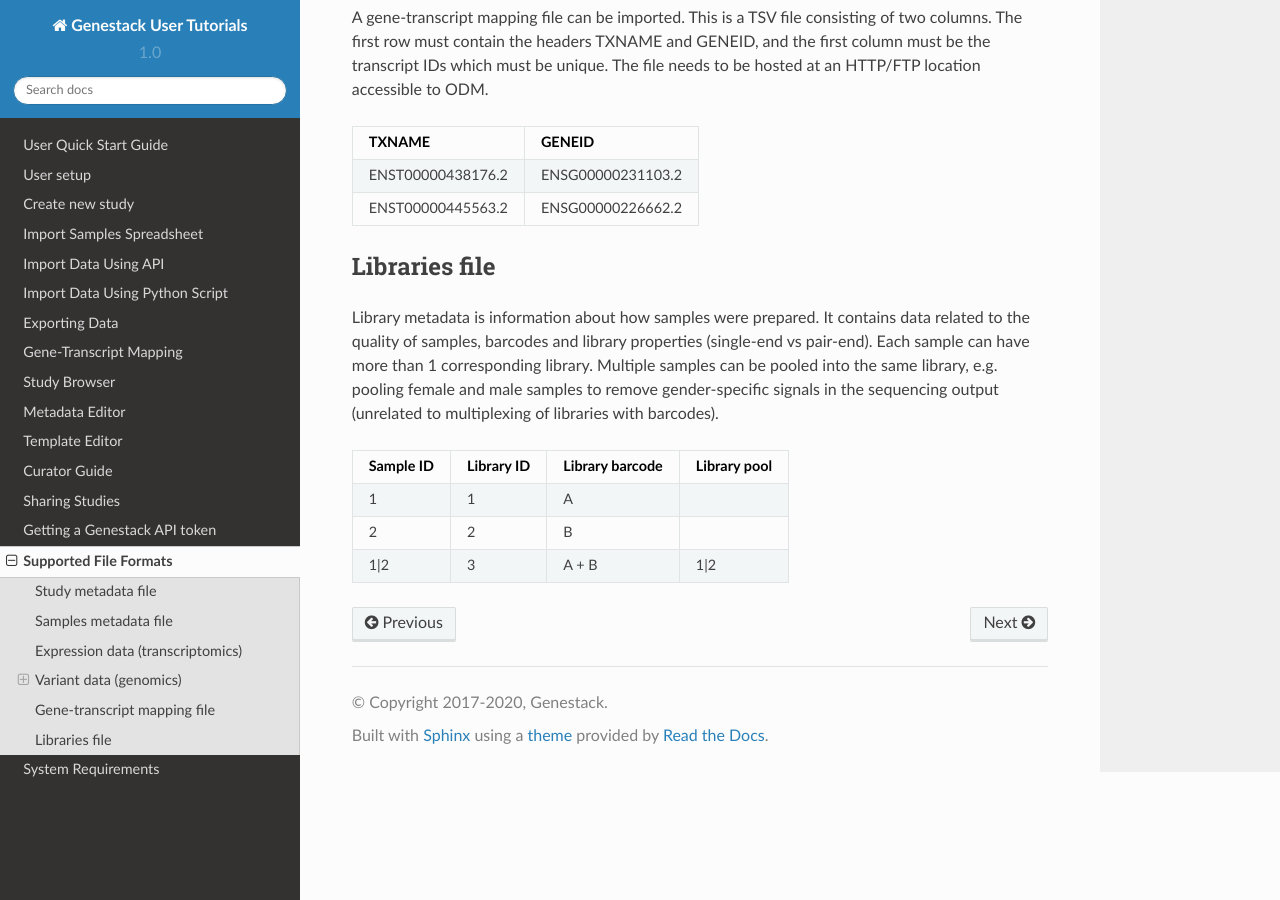
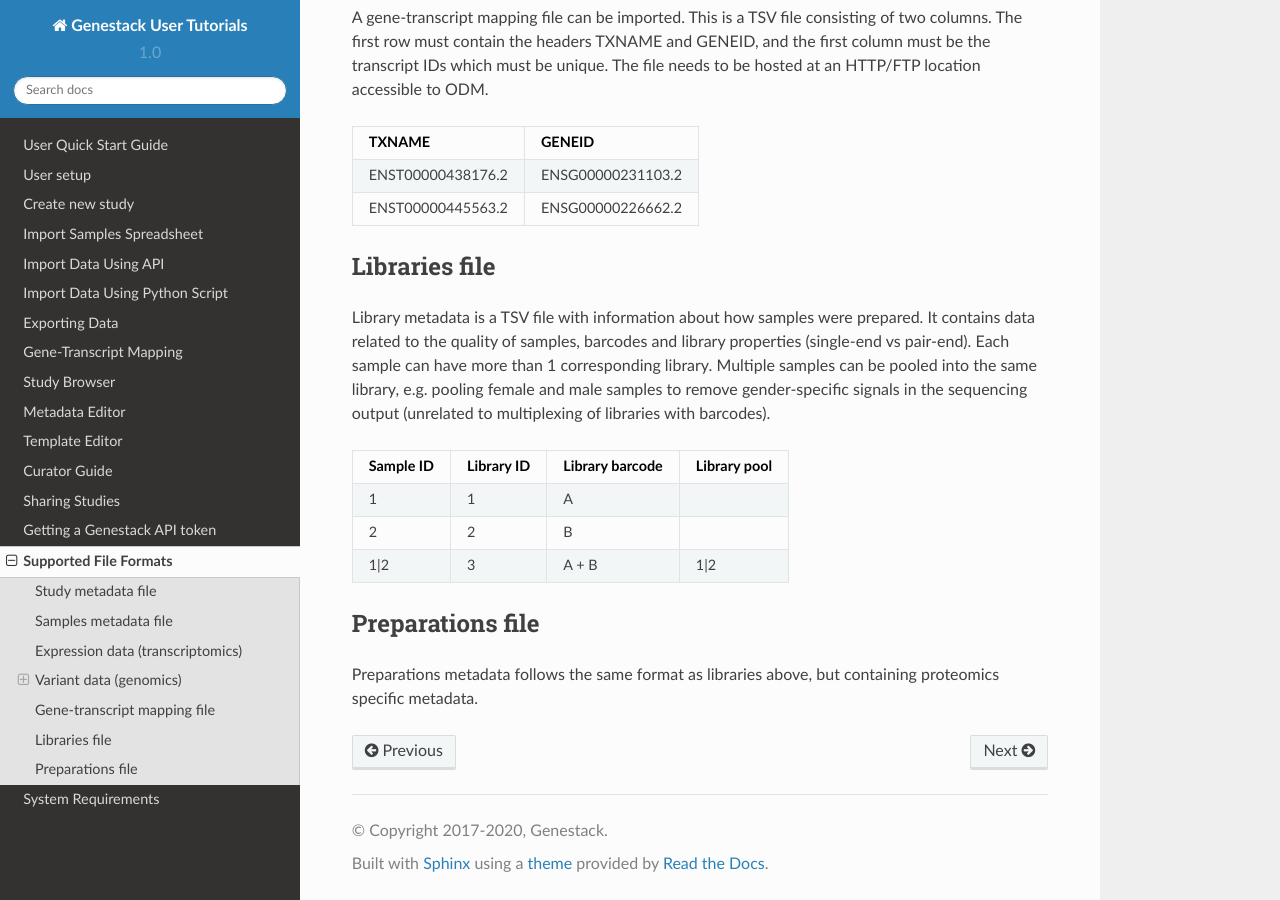
Before and after one commit to genestack/user-guide, a Sphinx documentation site: the page built from source/doc-odm-user-guide/supported-formats.rst, in a window 1280 px wide and 900 px high, scrolled down 7095 px. Built offline with Sphinx 7.4.7 and the Read the Docs theme 2.0.0, drawn with Linux system fonts in a browser that asks for light colours.

Commit message:
Update supported-formats.rst

```diff
--- a/source/doc-odm-user-guide/supported-formats.rst
+++ b/source/doc-odm-user-guide/supported-formats.rst
@@ -256,7 +256,7 @@
 Libraries file
 --------------
 
-Library metadata is information about how samples were prepared. It contains data related to the quality of samples, barcodes and library properties (single-end vs pair-end). Each sample can have more than 1 corresponding library. Multiple samples can be pooled into the same library, e.g. pooling female and male samples to remove gender-specific signals in the sequencing output (unrelated to multiplexing of libraries with barcodes).
+Library metadata is a TSV file with information about how samples were prepared. It contains data related to the quality of samples, barcodes and library properties (single-end vs pair-end). Each sample can have more than 1 corresponding library. Multiple samples can be pooled into the same library, e.g. pooling female and male samples to remove gender-specific signals in the sequencing output (unrelated to multiplexing of libraries with barcodes).
 
 +-------------------+--------------------+--------------------+--------------------+
 | Sample ID         | Library ID         | Library barcode    | Library pool       |
@@ -267,3 +267,8 @@
 +-------------------+--------------------+--------------------+--------------------+
 | 1\|2              | 3                  | A + B              |  1\|2              |
 +-------------------+--------------------+--------------------+--------------------+
+
+Preparations file
+-----------------
+
+Preparations metadata follows the same format as libraries above, but containing proteomics specific metadata.
```
